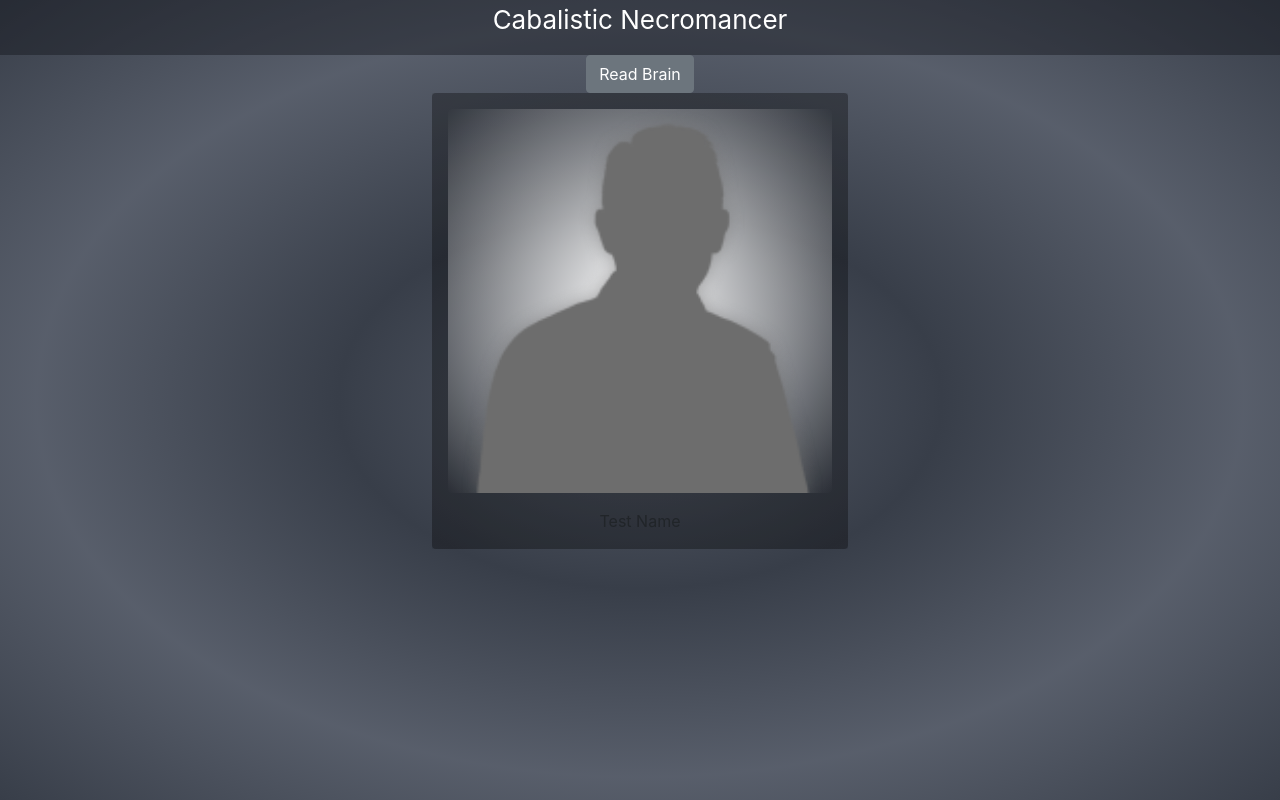
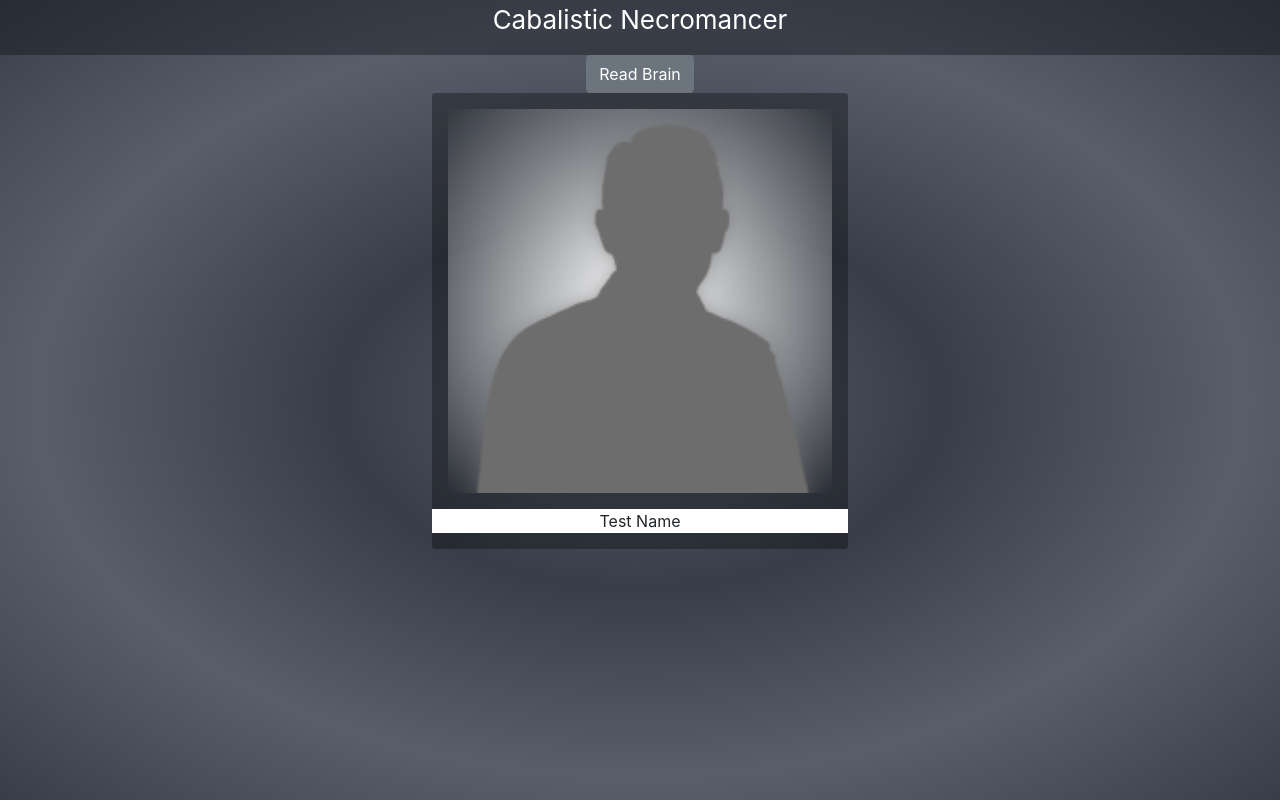
Before and after one commit to Cragady/employee-thought-reader, a React (Create React App) app in the folder client/: page / in a window 1280 px wide. Built offline with nearby package versions, Linux system fonts and the light colour scheme; no server answers.

Commit message:
styling, changed background of app, changed header to be slightly transparent

```diff
--- a/client/src/Thoughts/Thoughts.css
+++ b/client/src/Thoughts/Thoughts.css
@@ -21,3 +21,11 @@ img{
     display: inline-block;
     background: radial-gradient(transparent, rgba(255, 255, 255, 0.075), transparent);
 } */
+
+.text-containers{
+    background: white;
+    /* display: flex;
+    flex-direction: end;
+    padding: auto;
+    margin: auto; */
+}
--- a/client/src/Thoughts/Thoughts.js
+++ b/client/src/Thoughts/Thoughts.js
@@ -5,14 +5,16 @@ export const Thoughts = props => {
     return(
         <section className="Thoughts">
             <section className="thought-card rounded">
-                <div className="img-name-container">
+                <section className="img-name-container">
                     <div className="img-container m-3 rounded">
                         {props.src && <img src={props.src} alt={props.name} />}
                     </div>
 
                     {/* {props.name && <p>{props.name}</p>} */}
-                    <p>{'Test Name'}</p>
-                </div>
+                    <div className="text-containers">
+                        <p>{'Test Name'}</p>
+                    </div>
+                </section>
 
                 {props.currentBeer && <p>Current Beer: {props.currentBeer}</p>}
                 {props.currentThought && <p>Current Thought: {props.currentThought}</p>}
```
